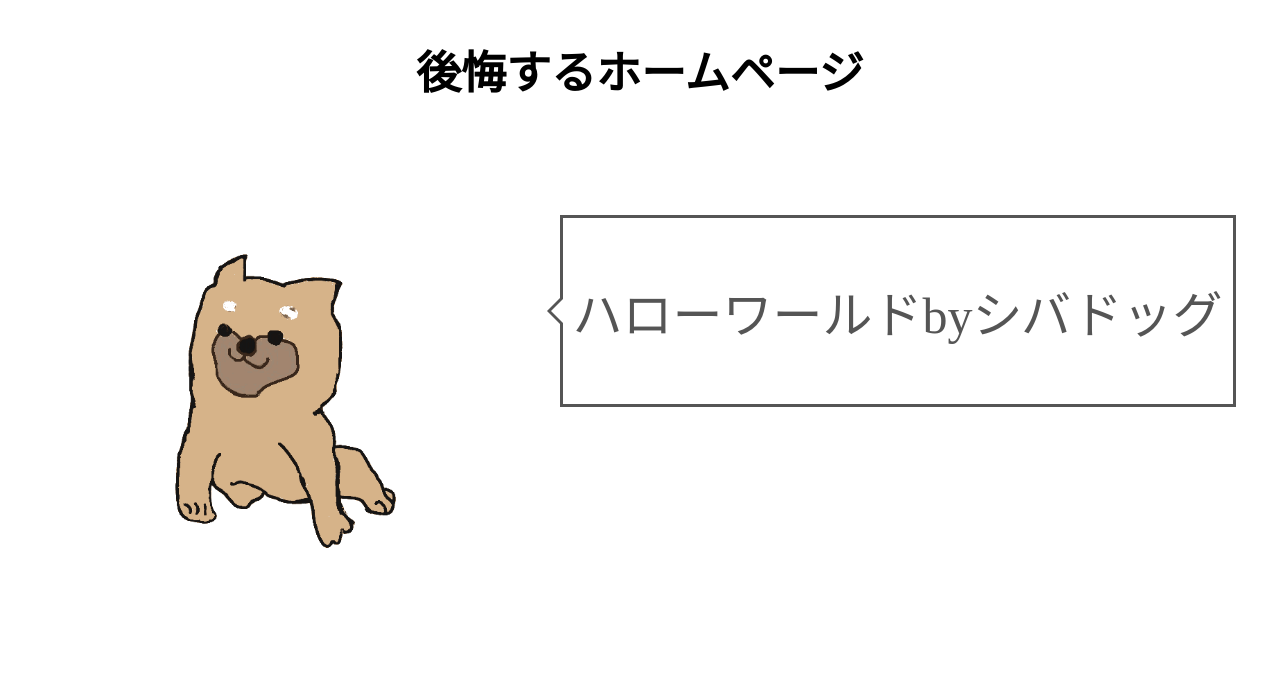
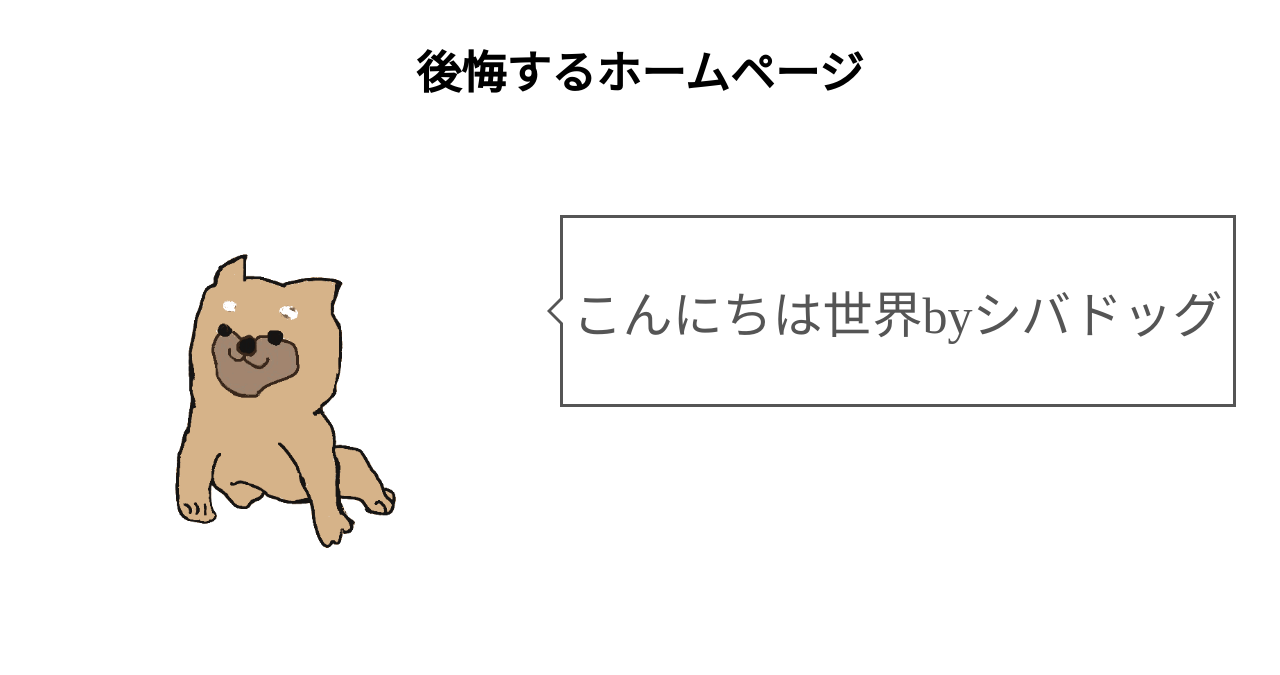
Before and after one commit to mar-gitacount/helloworld, a PHP site: page /10.php in a window 1280 px wide. Shown: the top 675 px of the page. Run offline with PHP 8.4, Linux system fonts and the light colour scheme.

Commit message:
こんにちは世界

```diff
--- a/10.php
+++ b/10.php
@@ -18,7 +18,7 @@
             <img src="./picture/test1.gif" alt="">
             <div id="fukidasi_wrap" class="is-hidden">
                 <div class="balloon2-left">
-                    <p class="fukidasi">ハローワールドbyシバドッグ</p>
+                    <p class="fukidasi">こんにちは世界byシバドッグ</p>
                 </div>
             </div>
         </div>
```
